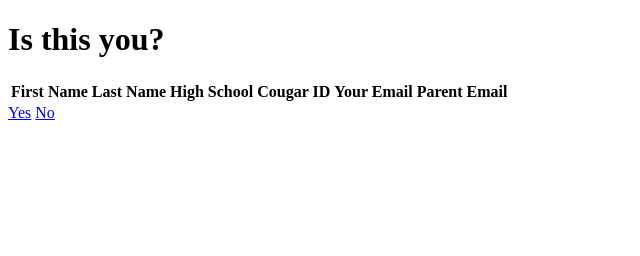
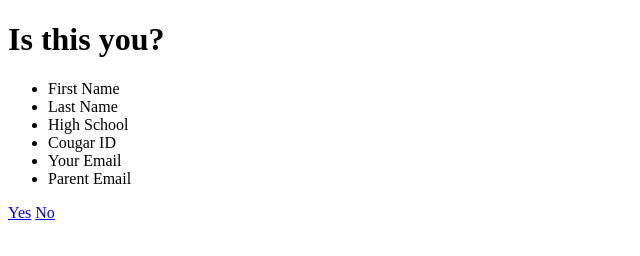
Before and after one commit to davidfryling/TheCCPConnectionHTML-POC, a plain HTML site: page static/student-verify-id.html in a window 1280 px wide. Shown: the whole page, without its empty margins (0-640 px from the left). Drawn offline with Linux system fonts and the light colour scheme.

Commit message:
put all in one container and change to list

```diff
--- a/static/student-verify-id.html
+++ b/static/student-verify-id.html
@@ -6,37 +6,29 @@
 	</head>
 	<body>
 
-		<!-- Instructions -->
+		<!-- Container with Instructions & List of Student Info & 2 Small Buttons -->
 
 		<div>
-			<h1>Is this you?</h1>
+			<div>
+				<h1>Is this you?</h1>
+			</div>
+			<div>
+				<ul>
+					<li>First Name</li>
+					<li>Last Name</li>
+					<li>High School</li>
+					<li>Cougar ID</li>
+					<li>Your Email</li>
+					<li>Parent Email</li>
+				</ul>
+			</div>
 		</div>
-
-		<!-- /Instructions -->
-
-		<!-- Student Info Table -->
-
-		<div>
-			<table>
-                <th>First Name</th>
-                <th>Last Name</th>
-                <th>High School</th>
-                <th>Cougar ID</th>
-                <th>Your Email</th>
-                <th>Parent Email</th>
-            </table>
-		</div>
-
-        <!-- /Table -->
-
-		<!-- Buttons -->
-
 		<div>
 			<a href="./add-drop.html">Yes</a>
 			<a href="./student-auth.html">No</a>
 		</div>
 
-		<!-- /Buttons -->
+		<!-- /Container -->
 
 	</body>
 </html>
```
